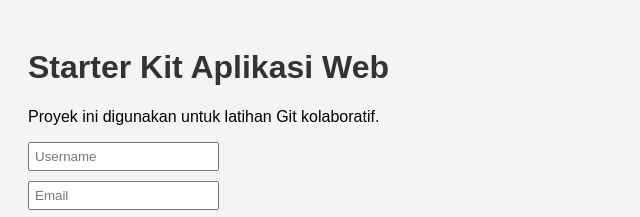
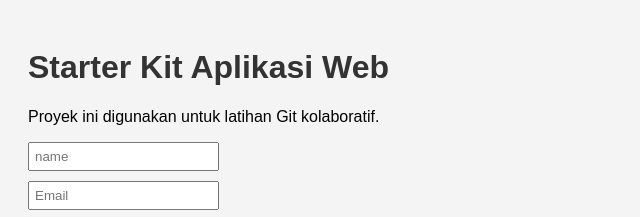
Before and after one commit to Dinnerbone7949/Tugas-PWL, a plain HTML site: page index.html in a window 1280 px wide. Shown: the top 217 px of the page, 0-640 px from the left. Drawn offline with Linux system fonts and the light colour scheme.

Commit message:
fix: replace placeholder on username input to name

```diff
--- a/index.html
+++ b/index.html
@@ -8,7 +8,7 @@
   <body>
     <h1>Starter Kit Aplikasi Web</h1>
     <p>Proyek ini digunakan untuk latihan Git kolaboratif.</p>
-    <input type="text" placeholder="Username" />
+    <input type="text" placeholder="name" />
     <input type="email" placeholder="Email" />
     <input type="text" placeholder="Phone Number" />
     <input type="password" placeholder="Password" />
```
